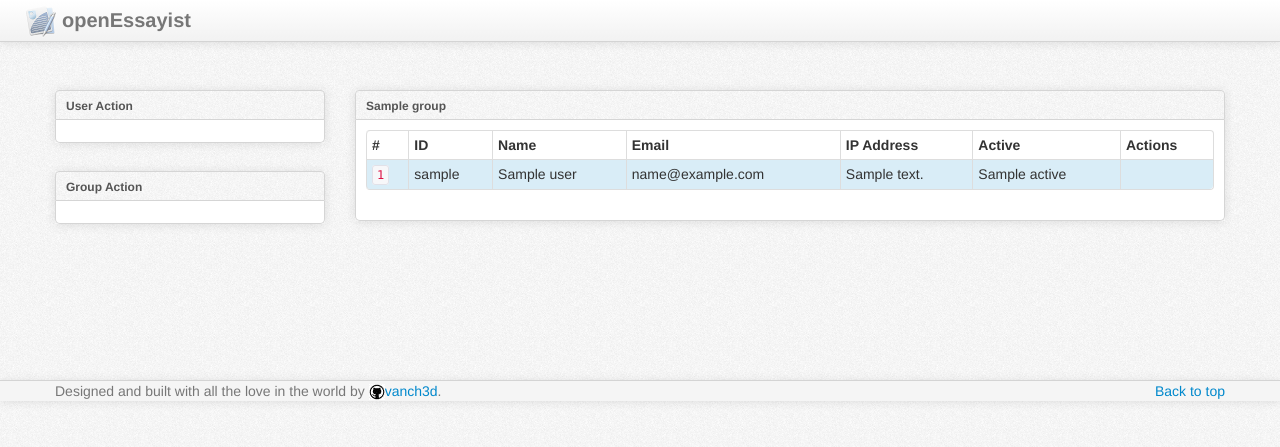
After one commit to SAFeSEA/openEssayist-slim, a PHP site: template templates/admin/users.all.twig in a window 1280 px wide. The commit adds this page. Shown: the top 447 px of the page. Run offline with PHP 8.4, Linux system fonts and the light colour scheme; the template is opened without the code that fills it: most values are stand-ins (such as "Sample title", 1, 10 or a date in 2020); some libraries are stand-ins or nearby versions.

Commit message:
- improved DB models - restructured initial DB configuration - added user & admin controller - improved StrongAuth (admin priviledges on routes) - added and fixed templates for new routes

```diff
--- a/app/controller.php
+++ b/app/controller.php
@@ -52,9 +52,9 @@ abstract class Controller extends Application {
 
 	public function render($template, $data = array(), $status = null)
 	{
-		if ($len = strpos(strrev($template), '.')) {
-			$template = substr( $template, 0, -($len+1) );
-		}
+		//if ($len = strpos(strrev($template), '.')) {
+		//	$template = substr( $template, 0, -($len+1) );
+		//}
 		$this->app->view()->appendData(array('auth' => $this->auth));
 		$this->app->render($template . EXT, $data, $status);
 	}
--- a/app/utils/PDOAdmin.php
+++ b/app/utils/PDOAdmin.php
@@ -48,8 +48,7 @@ class PDOAdmin extends \Strong\Provider
     }
 
     /**
-     * To authenticate user based on username or email
-     * and password
+     * To authenticate user based on username or email and password
      *
      * @param string $usernameOrEmail
      * @param string $password
@@ -81,6 +80,8 @@ class PDOAdmin extends \Strong\Provider
 
     /**
      * Login and store user details in Session
+     * Added 'isadmin' to the userinfo structure. Relies on 'isadmin' being present and set
+     * in the user table
      *
      * @param object $user
      * @return boolean
--- a/public_html/assets/openessayist/css/application.css
+++ b/public_html/assets/openessayist/css/application.css
@@ -72,6 +72,144 @@ img.brand-ico
     opacity: inherit;
 }
 
+
+.widget {
+    clear: both;
+    margin-bottom: 2em;
+    overflow: hidden;
+    position: relative;
+    width: auto;
+        box-shadow: 0 1px 10px rgba(0, 0, 0, 0.1);
+}
+
+.widget-header {
+    background: -moz-linear-gradient(center top , #FAFAFA 0%, #E9E9E9 100%) repeat scroll 0 0 transparent;
+    border: 1px solid #D5D5D5;
+    border-top-left-radius: 4px;
+    border-top-right-radius: 4px;
+    height: 28px;
+    line-height: 24px;
+    position: relative;
+}
+
+.widget-toolbar {
+    background: -moz-linear-gradient(center top , #FAFAFA 0%, #E9E9E9 100%) repeat scroll 0 0 transparent;
+    border: 1px solid #D5D5D5;
+    border-radius: 0px;
+	margin-top: -1px;
+	padding-left: 10px;
+	padding-right: 10px;
+}
+
+.widget-header h3 {
+	margin-top: 2px;
+	margin-bottom: 2px;
+color: #555555;
+    display: inline-block;
+    font-size: 12px;
+    font-weight: 800;
+    left: 10px;
+    line-height: 18px;
+    margin-right: 3em;
+    position: relative;
+    text-shadow: 1px 1px 2px rgba(255, 255, 255, 0.5);
+    top: 2px;
+}
+.widget-header [class^="icon-"], .widget-header [class*=" icon-"] {
+    color: #555555;
+    display: inline-block;
+    font-size: 16px;
+    margin-left: 13px;
+    margin-right: -2px;
+    vertical-align: middle;
+}
+.widget-content {
+    background: none repeat scroll 0 0 #FFFFFF;
+    border: 1px solid #D5D5D5;
+    border-radius: 5px 5px 5px 5px;
+    /*padding: 20px 15px 15px;*/
+    padding: 10px;
+}
+.widget-header + .widget-content, .widget-toolbar + .widget-content {
+    border-top: medium none;
+    border-top-left-radius: 0;
+    border-top-right-radius: 0;
+}
+.widget-nopad .widget-content {
+    padding: 0;
+}
+.widget-content:before, .widget-content:after {
+    content: "";
+    display: table;
+}
+.widget-content:after {
+    clear: both;
+}
+.widget-content {
+}
+.widget-content p {
+	margin: 0 0 2px;
+}
+
+.widget-table .widget-content {
+    padding: 0;
+}
+.widget-table .table {
+    border: medium none;
+    margin-bottom: 0;
+}
+.widget-table .table tr td:first-child {
+    border-left: medium none;
+}
+.widget-table .table tr th:first-child {
+    border-left: medium none;
+}
+.widget-plain {
+    background: none repeat scroll 0 0 transparent;
+    border: medium none;
+}
+.widget-plain .widget-content {
+    background: none repeat scroll 0 0 transparent;
+    border: medium none;
+    padding: 0;
+}
+.widget-box {
+}
+.widget-box .widget-content {
+    background: none repeat scroll 0 0 #FFFFFF;
+}
+
+
+.widget-content-allcat
+{
+
+}
+
+.widget-content-cats
+{
+
+}
+
+.widget-content-cats .row-fluid
+{
+	padding-top: 10px;
+}
+
+.widget-content-cats .row-fluid:FIRST-CHILD
+{
+	padding-top: 0px;
+
+}
+
+.breadcrumb{
+	box-shadow: 0 0 1px 1px #C2C2C2;
+}
+
+.breadcrumb .dropdown-menu li
+{
+	display: list-item;
+}
+
 /* Responsive
  -------------------------------------------------- */
 
--- /dev/null
+++ b/templates/admin/users.all.twig
@@ -0,0 +1,71 @@
+{% extends "site.twig" %}
+
+{% block title %}Admin / Users {% endblock %}
+
+{% block content %}
+
+<div class="row-fluid">
+	<div class="span3">
+	<div class="widget">
+		<div class="widget-header">
+		<h3>User Action</h3>
+		</div>
+		<div class="widget-content">
+				<p> </p>
+			</div>
+	</div>
+
+	<div class="widget">
+		<div class="widget-header">
+		<h3>Group Action</h3>
+		</div>
+		<div class="widget-content">
+				<p> </p>
+			</div>
+	</div>
+	</div>
+
+<div class="span9">
+
+	{% for item in data %}
+		<div class="widget">
+			<div class="widget-header">
+				<h3>{{ item.group.name }}</h3>
+			</div>
+			<div class="widget-content">
+
+				<table class="table table-condensed table-striped table-bordered">
+				<thead>
+					<tr>
+						<th width="5%">#</th>
+						<th>ID</th>
+						<th>Name</th>
+						<th>Email</th>
+						<th>IP Address</th>
+						<th>Active</th>
+						<th class="td-actions">Actions</th>
+					</tr>
+				</thead>
+				<tbody>
+					{% for user in item.users %}
+					<tr class={{ user.isadmin? "info" : ""}}>
+					<td><code>{{ user.id }}</code></td>
+					<td>{{ user.username }}</td>
+					<td>{{ user.name }}</td>
+					<td>{{ user.email }}</td>
+					<td>{{ user.ip_address }}</td>
+					<td>{{ user.active }}</td>
+					<td></td>
+					</tr>
+					{% endfor %}
+				</tbody>
+				</table>
+
+			</div>
+		</div>
+	{% endfor %}
+	</div>
+</div>
+
+
+{% endblock %}
--- a/templates/base.html.twig
+++ b/templates/base.html.twig
@@ -43,6 +43,20 @@
 
 		<div class="row-fluid">
 			<div class="span12" style="min-height: 150px;">
+
+			{% block notification %}
+				<div class="row-fluid">
+					<div class="span10 offset1" id="notification">
+					{% if flash.info %}
+						<div class="alert-box alert alert-info">{{ flash.info|raw }}</div>
+					{% endif %}
+					{% if flash.error %}
+						<div class="alert-box alert alert-error">{{ flash.error|raw }}</div>
+					{% endif %}
+					</div>
+				</div>
+			{% endblock %}
+
 			{% block content %}{% endblock %}
 			</div>
 		</div>
@@ -50,13 +64,7 @@
 		{% block debug %}{% endblock %}
 
 	</div>
-	{% block notification %}
-	{% if flash %}
-	<div id="notification">
-		{{ dump(flash.messages) }}
-	</div>
-	{% endif %}
-	{% endblock %}
+
 
 	<!-- Footer ================================================== -->
 	<footer class="footer">
--- a/templates/widgets/navbar.panel.twig
+++ b/templates/widgets/navbar.panel.twig
@@ -38,7 +38,8 @@
 							class="caret"></b> </a>
 						<ul class="dropdown-menu">
 							<li class="nav-header">Configuration</li>
-							<li><a href="/admin">Administation</a></li>
+							<li><a href="{{ urlFor('admin.users') }}">Users</a></li>
+							<li><a href="{{ urlFor('admin.tasks') }}">Assignments</a></li>
 							<li class="divider"></li>
 							<li class="nav-header">Documentation</li>
 							<li><a href="/admin/api">RESTful APIs</a></li>
```
Also changed, not shown: app/application.php (+88 -37 lines), app/controllers/admin.controller.php (+38 -0 lines), app/controllers/user.controller.php (added, +20 -0 lines), app/models/users.model.php (+29 -2 lines), app/utils/StrongAuthAdmin.php (+18 -2 lines), public_html/index.php (+20 -8 lines), templates/admin/tasks.all.twig (added, +66 -0 lines), templates/pages/login.twig (+4 -7 lines), templates/user/dashboard.twig (added, +11 -0 lines), templates/widgets/breadcrumb.panel.twig (added, +8 -0 lines), 1 other file.
